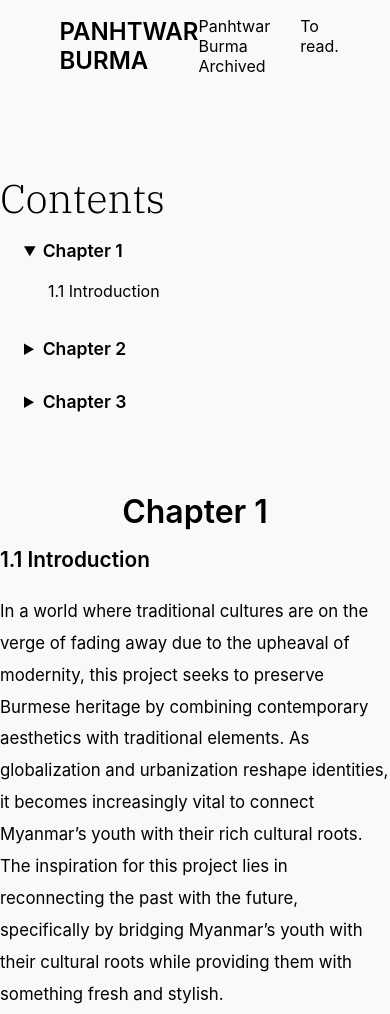
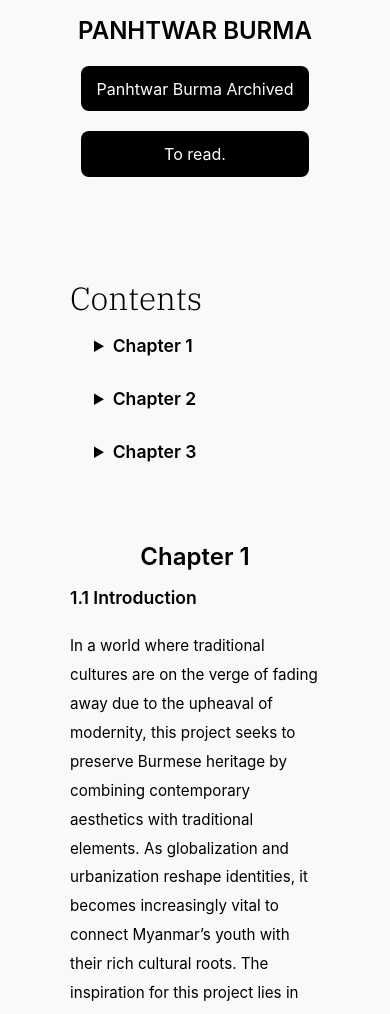
Before and after one commit to mthtclone/panhtwar-burma-project-portfolio, a website built with Vite: page toread.html in a window 390 px wide. Shown: the top 1014 px of the page. Built offline with nearby package versions, Linux system fonts and the light colour scheme.

Commit message:
Add responsive mode

```diff
--- a/src/style.css
+++ b/src/style.css
@@ -322,3 +322,190 @@ li {
   list-style-type: disc;
   margin-bottom: 0.6rem;
 }
+
+/* Medium screens (tablets, ~768px) */
+@media (max-width: 768px) {
+  nav {
+    flex-direction: column;
+    align-items: center;
+    gap: 1rem;
+  }
+
+  .flx-one,
+  .flx-two {
+    flex-direction: column;
+    align-items: center;
+    gap: 0.8rem;
+  }
+
+  .flx-two ul {
+    gap: 15px;
+  }
+
+  .flx-two a {
+    display: block;
+    width: 100%;
+    text-align: center;
+    padding: 0.8rem 1rem;
+    margin: 0.3rem 0;
+    background-color: #000;
+    color: #fff;
+    border-radius: 8px;
+    font-size: 1rem;
+    text-decoration: none;
+    transition: background-color 0.3s ease, transform 0.2s ease;
+  }
+
+  .flx-two a:hover {
+    background-color: #333;
+    text-decoration: none;
+    transform: scale(1.03);
+  }
+
+  main {
+    text-align: center;
+    margin: 5rem auto;
+    max-width: 600px;
+  }
+
+  .flx-two ul {
+    flex-direction: column;
+    gap: 10px;
+  }
+
+  main h1 {
+    font-size: 1.8rem;
+  }
+
+  main p,
+  .chapter-section p {
+    font-size: 0.95rem;
+  }
+
+  main blockquote {
+    padding: 1rem 1.5rem;
+    font-size: 1.1rem;
+    max-width: 95%;
+  }
+
+  .chapter-section h2 {
+    font-size: 1.5rem;
+  }
+
+  .chapter-section h3 {
+    font-size: 1.1rem;
+  }
+
+  .table-of-contents h2 {
+    font-size: 2rem;
+  }
+
+  .footer-content {
+    text-align: center;
+  }
+
+  .download-btn {
+    padding: 0.7rem 1rem;
+  }
+
+  .text-body {
+    max-width: 600px;
+  }
+}
+
+/* Small screens (mobiles, ~480px) */
+@media (max-width: 480px) {
+  nav {
+    flex-direction: column;
+    align-items: center;
+    gap: 1rem;
+  }
+
+  .flx-one,
+  .flx-two {
+    flex-direction: column;
+    align-items: center;
+    gap: 0.8rem;
+  }
+
+  .flx-two ul {
+    gap: 15px;
+  }
+
+  .flx-two a {
+    display: block;
+    width: 100%;
+    text-align: center;
+    padding: 0.8rem 1rem;
+    margin: 0.3rem 0;
+    background-color: #000;
+    color: #fff;
+    border-radius: 8px;
+    font-size: 1rem;
+    text-decoration: none;
+    transition: background-color 0.3s ease, transform 0.2s ease;
+  }
+
+  .flx-two a:hover {
+    background-color: #333;
+    text-decoration: none;
+    transform: scale(1.03);
+  }
+
+  main {
+    text-align: center;
+    margin: 5rem auto;
+    max-width: 250px;
+  }
+
+  .flx-two ul {
+    flex-direction: column;
+    gap: 10px;
+  }
+
+  main h1 {
+    font-size: 1.8rem;
+  }
+
+  main p,
+  .chapter-section p {
+    font-size: 0.95rem;
+  }
+
+  main blockquote {
+    padding: 1rem 1.5rem;
+    font-size: 1.1rem;
+    max-width: 95%;
+  }
+
+  .chapter-section h2 {
+    font-size: 1.5rem;
+  }
+
+  .chapter-section h3 {
+    font-size: 1.1rem;
+  }
+
+  .table-of-contents h2 {
+    font-size: 2rem;
+  }
+
+  .footer-content {
+    text-align: center;
+  }
+
+  .download-btn {
+    padding: 0.7rem 1rem;
+  }
+
+  .text-body {
+    max-width: 250px;
+  }
+}
+
+img,
+.figure-note img,
+.finance-table {
+  max-width: 100%;
+  height: auto;
+}
--- a/toread.html
+++ b/toread.html
@@ -44,7 +44,7 @@
 
         <h2>Contents</h2>
 
-        <details open>
+        <details>
           <summary>Chapter 1</summary>
           <ul>
             <li>1.1 Introduction</li>
```
